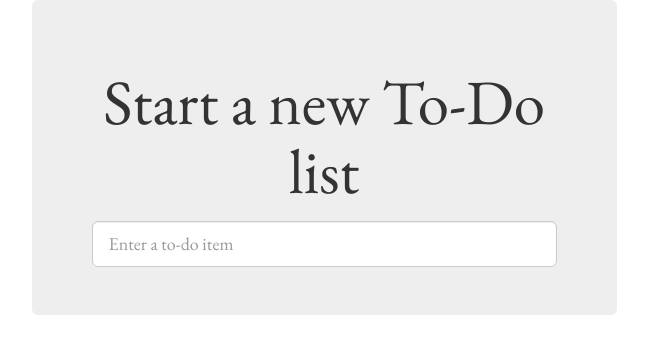
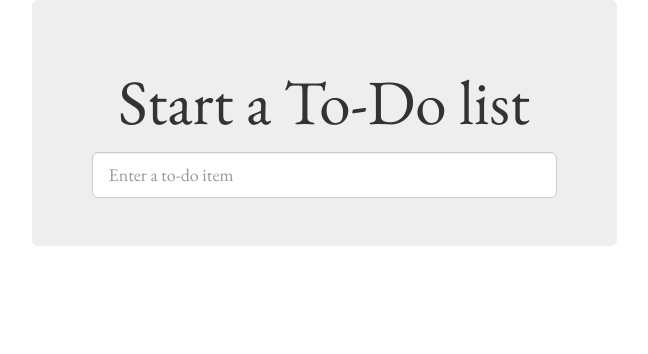
Before and after one commit to joajida/tddproject, a Django app: page / in a window 1280 px wide. Shown: the top 354 px of the page, without its empty margins (316-964 px from the left). Run offline with Django 3.2, Linux system fonts and the light colour scheme; some libraries are stand-ins or nearby versions.

Commit message:
Slight header change

```diff
--- a/lists/templates/lists/home.html
+++ b/lists/templates/lists/home.html
@@ -1,5 +1,5 @@
 {% extends 'lists/base.html' %}
 
-{% block header_text %}Start a new To-Do list{% endblock %}
+{% block header_text %}Start a To-Do list{% endblock %}
 
 {% block form_action %}/lists/new{% endblock %}
```
